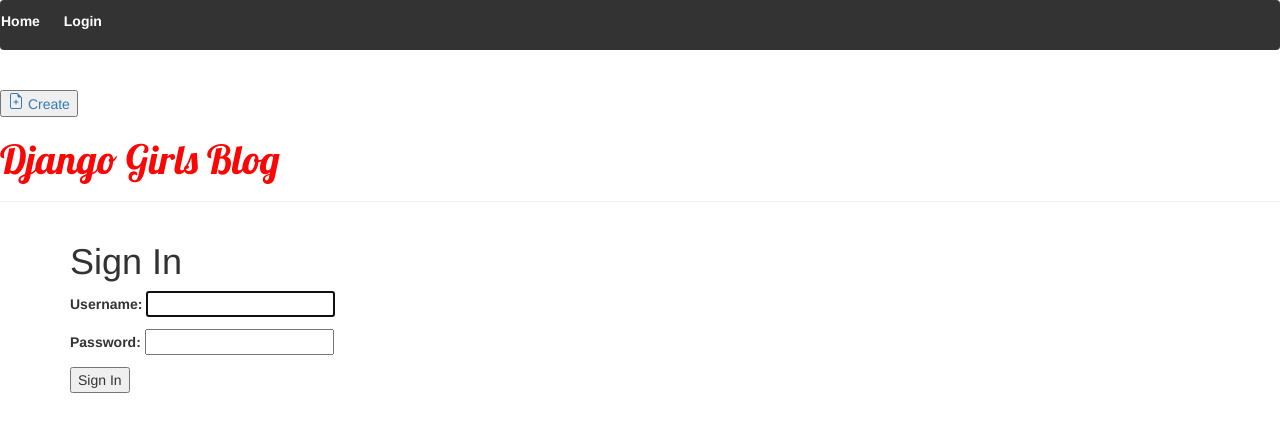
After one commit to Abobober/Myblog, a Django app: page /login/ in a window 1280 px wide. The commit adds this page. Shown: the top 432 px of the page. Run offline with Django 4.2, Linux system fonts and the light colour scheme; some libraries are stand-ins or nearby versions.

Commit message:
final version

```diff
--- a/blog/models.py
+++ b/blog/models.py
@@ -1,6 +1,7 @@
 from django.conf import settings
 from django.db import models
 from django.utils import timezone
+from django.urls import reverse
 
 class Post(models.Model):
     title = models.CharField(max_length = 300)
@@ -12,5 +13,9 @@
         self.pub_date = timezone.now()
         self.save()
 
+    def get_absolute_url(self):
+        return reverse ('post_detail', args=[str(self.id)])
+
+
     def __str__ (self) -> str:
         return self.title
--- a/blog/static/css/blog.css
+++ b/blog/static/css/blog.css
@@ -6,24 +6,25 @@
 .blog_name {
     font-family:'Lobster';
     font-size: 50px;
-    color: #fc05cf;
+    color: #fc0505;
 
 }
 
-body {
-    padding-left: 30px;
+.post {
+  padding-left: 30px;
 }
+
 
 h1 a {
     font-family:'Lobster';
     font-size: 40px;
-    color: #fc05cf;
+    color: #fc0505;
 }
 
 h2 {
     font-family:'Lobster';
     font-size: 40px;
-    color: #fc05cf;
+    color: #fc0505;
 }
 
 .post_content {
@@ -36,3 +37,38 @@
     font-size: 12px;
     font-style: italic;
 }
+
+.navbar {
+  background-color: #333;
+  color: #fff;
+  padding: 10px 0;
+}
+
+.navbar ul {
+  list-style: none;
+  margin: 0;
+  padding: 0;
+}
+
+.navbar li {
+  display: inline;
+  margin-right: 20px;
+}
+
+.navbar a {
+  text-decoration: none;
+  color: #fff;
+  font-weight: bold;
+}
+
+
+.navbar a:hover {
+  border-bottom: 2px solid #fff;
+}
+
+.navbar .logo {
+  font-size: 24px;
+  font-weight: bold;
+  color: #fff;
+  text-decoration: none;
+}
--- a/blog/templates/blog/base.html
+++ b/blog/templates/blog/base.html
@@ -11,12 +11,15 @@
     <link rel="stylesheet" href="{% static 'css/blog.css' %}">
   </head>
     <body>
+      <header>
+        {% include 'blog/navbar.html' %}
+      </header>
     <div class="page-header">
-      {% if user.is_authenticated %}
+
         <a href="{% url 'post_new' %}" class="top-menu"><button>
          {% include './icons/file-earmark-plus.svg' %} Create
         </button></a>
-      {% endif %}
+
       <h1><a href="/">Django Girls Blog</a></h1>
     </div>
 
--- /dev/null
+++ b/blog/templates/blog/navbar.html
@@ -0,0 +1,13 @@
+ <div class="navbar">
+<nav>
+    <ul>
+            <li><a href="{% url 'post_list' %}">Home</a></li>
+        {% if user.is_authenticated %}
+            <li>Hello, {{ user.username }}</li>
+            <li><a href="{% url 'logout' %}">Logout</a></li>
+        {% else %}
+            <li><a href="{% url 'login' %}">Login</a></li>
+        {% endif %}
+    </ul>
+</nav>
+</div>
--- a/blog/templates/blog/post_detail.html
+++ b/blog/templates/blog/post_detail.html
@@ -12,8 +12,9 @@
     </article>
         {% endif %}
 
-    {% if user.is_authenticated %}
+
         <a class="btn btn-default" href="{% url 'post_edit' pk=post.pk %}"><span class="glyphicon glyphicon-pencil"> Edit </span></a>
-    {% endif %}
+        <a class="btn btn-default" href="{% url 'post_delete' pk=post.pk %}"><span class="glyphicon glyphicon-pencil"> Delete </span></a>
+
 
 {% endblock %}
--- /dev/null
+++ b/blog/templates/login.html
@@ -0,0 +1,14 @@
+{% extends 'blog/base.html' %}
+
+{%block content%}
+
+<div class="container">
+  <h1>Sign In</h1>
+  <form method="post">
+      {% csrf_token %}
+      {{ form.as_p }}
+      <button type="submit">Sign In</button>
+  </form>
+</div>
+
+{% endblock %}
--- a/blog/urls.py
+++ b/blog/urls.py
@@ -1,11 +1,19 @@
 from django.urls import path
 from . import views
-from .views import PostDetailView
+from .views import PostDetailView, PostListView, PostCreateView, PostUpdateView
+from django.contrib.auth import views as auth_views
 
 urlpatterns = [
-path('', views.post_list, name='post-list'),
+path('', PostListView.as_view(), name='post_list'),
 path('post/<int:pk>/', PostDetailView.as_view(), name='post_detail'),
+path('post/new/', PostCreateView.as_view(), name='post_new'),
+path('post/edit/<int:pk>/', PostUpdateView.as_view(), name='post_edit'),
+path('login/', views.LoginView.as_view(), name='login'),
+path('logout/', views.LogoutView.as_view(), name='logout'),
+path('<pk>/delete/', views.PostDeleteView.as_view(), name='post_delete'),
+#path('', views.post_list, name='post-list'),
 #path('<int:pk>/', views.post_detail, name='post_detail'),
-path('post/new/', views.post_new, name='post_new'),
-path('post/<int:pk>/edit/', views.post_edit, name='post_edit'),
+#path('post/new/', views.post_new, name='post_new'),
+#path('post/<int:pk>/edit/', views.post_edit, name='post_edit'),
+#path('login/', auth_views.LoginView.as_view(), name='login'),
 ]
--- a/blog/views.py
+++ b/blog/views.py
@@ -2,14 +2,18 @@
 from .models import Post
 from .forms import PostForm
 from django.utils import timezone
-from django.views.generic import DetailView
-
-def post_list(request):
-    posts = Post.objects.all()
-    posts = Post.objects.order_by('pub_date')
-    return render(request, 'blog/post_list.html', {'posts' : posts})
+from django.views.generic import DetailView, ListView, TemplateView
+from django.views.generic.edit import CreateView, UpdateView, DeleteView
+from django.contrib.auth.mixins import LoginRequiredMixin, PermissionRequiredMixin
+from django.contrib.auth.views import LoginView, LogoutView
+from django.urls import reverse_lazy
 
 
+class PostListView(ListView):
+    model = Post
+    template_name = 'blog/post_list.html'
+    context_object_name = 'posts'
+    ordering = ['pub_date']
 
 class PostDetailView(DetailView):
     model = Post
@@ -20,33 +24,88 @@
         return super().get(request, *args, **kwargs)
 
 
+class PostCreateView(LoginRequiredMixin, CreateView):
+    model = Post
+    form_class = PostForm
+    template_name = 'blog/post_edit.html'
+    login_url = "/login"
+    redirect_field_name = "login"
+
+    def form_valid(self, form):
+        post = form.save(commit=False)
+        post.author = self.request.user
+        post.published_date = timezone.now()
+        post.save()
+        return redirect('post_detail', pk=post.pk)
+
+class PostUpdateView(LoginRequiredMixin, UpdateView):
+    model = Post
+    form_class = PostForm
+    template_name = 'blog/post_edit.html'
+    login_url = "/login"
+    redirect_field_name = "login"
+
+
+    def test_func(self):
+        return self.get_object().author == self.request.user
+
+class PostDeleteView(LoginRequiredMixin, DeleteView):
+    model = Post
+    template_name = 'blog/post_delete.html'
+    login_url = "/login"
+    redirect_field_name = "login"
+
+    def get_success_url(self):
+        return reverse_lazy('post_list')
+
+class LoginView(LoginView):
+    template_name = 'login.html'
+    success_url = reverse_lazy('post_list')
+
+class LogoutView(LogoutView):
+    template_name = 'blog/post_list.html'
+
+    def get_success_url(self):
+        return reverse_lazy('post_list')
+
+
+
+
+
+
+
+#def post_list(request):
+#    posts = Post.objects.all()
+#    posts = Post.objects.order_by('pub_date')
+#    return render(request, 'blog/post_list.html', {'posts' : posts})
+
 #def post_detail(request, pk):
  #   post = get_object_or_404(Post, pk=pk)
 #    return render(request, 'blog/post_detail.html', {'post': post})
 
-def post_new(request):
-    if request.method == "POST":
-        form = PostForm(request.POST)
-        if form.is_valid():
-            post = form.save(commit=False)
-            post.author = request.user
-            post.published_date = timezone.now()
-            post.save()
-            return redirect('post_detail', pk=post.pk)
-    else:
-        form = PostForm()
-    return render(request, 'blog/post_edit.html', {'form': form})
+#def post_new(request):
+#    if request.method == "POST":
+#        form = PostForm(request.POST)
+#        if form.is_valid():
+#            post = form.save(commit=False)
+#            post.author = request.user
+#            post.published_date = timezone.now()
+#          post.save()
+#            return redirect('post_detail', pk=post.pk)
+#    else:
+#        form = PostForm()
+#    return render(request, 'blog/post_edit.html', {'form': form})
 
-def post_edit(request, pk):
-    post = get_object_or_404(Post, pk=pk)
-    if request.method == "POST":
-        form = PostForm(request.POST, instance=post)
-        if form.is_valid():
-            post = form.save(commit=False)
-            post.author = request.user
-            post.pub_date = timezone.now()
-            post.save()
-            return redirect('post_detail', pk=post.pk)
-    else:
-        form = PostForm(instance=post)
-    return render(request, 'blog/post_edit.html', {'form': form})
+#def post_edit(request, pk):
+#    post = get_object_or_404(Post, pk=pk)
+#    if request.method == "POST":
+#        form = PostForm(request.POST, instance=post)
+#        if form.is_valid():
+#            post = form.save(commit=False)
+#            post.author = request.user
+#            post.pub_date = timezone.now()
+#            post.save()
+#            return redirect('post_detail', pk=post.pk)
+#    else:
+#        form = PostForm(instance=post)
+#    return render(request, 'blog/post_edit.html', {'form': form})
--- a/config/settings.py
+++ b/config/settings.py
@@ -55,7 +55,7 @@
 TEMPLATES = [
     {
         'BACKEND': 'django.template.backends.django.DjangoTemplates',
-        'DIRS': [BASE_DIR / 'templates'],
+        'DIRS': [BASE_DIR / 'templates/blog'],
         'APP_DIRS': True,
         'OPTIONS': {
             'context_processors': [
@@ -123,3 +123,6 @@
 # https://docs.djangoproject.com/en/4.2/ref/settings/#default-auto-field
 
 DEFAULT_AUTO_FIELD = 'django.db.models.BigAutoField'
+
+
+LOGIN_REDIRECT_URL = 'post_list'
```
Also changed, not shown: blog/templates/blog/post_delete.html (added, +20 -0 lines).
